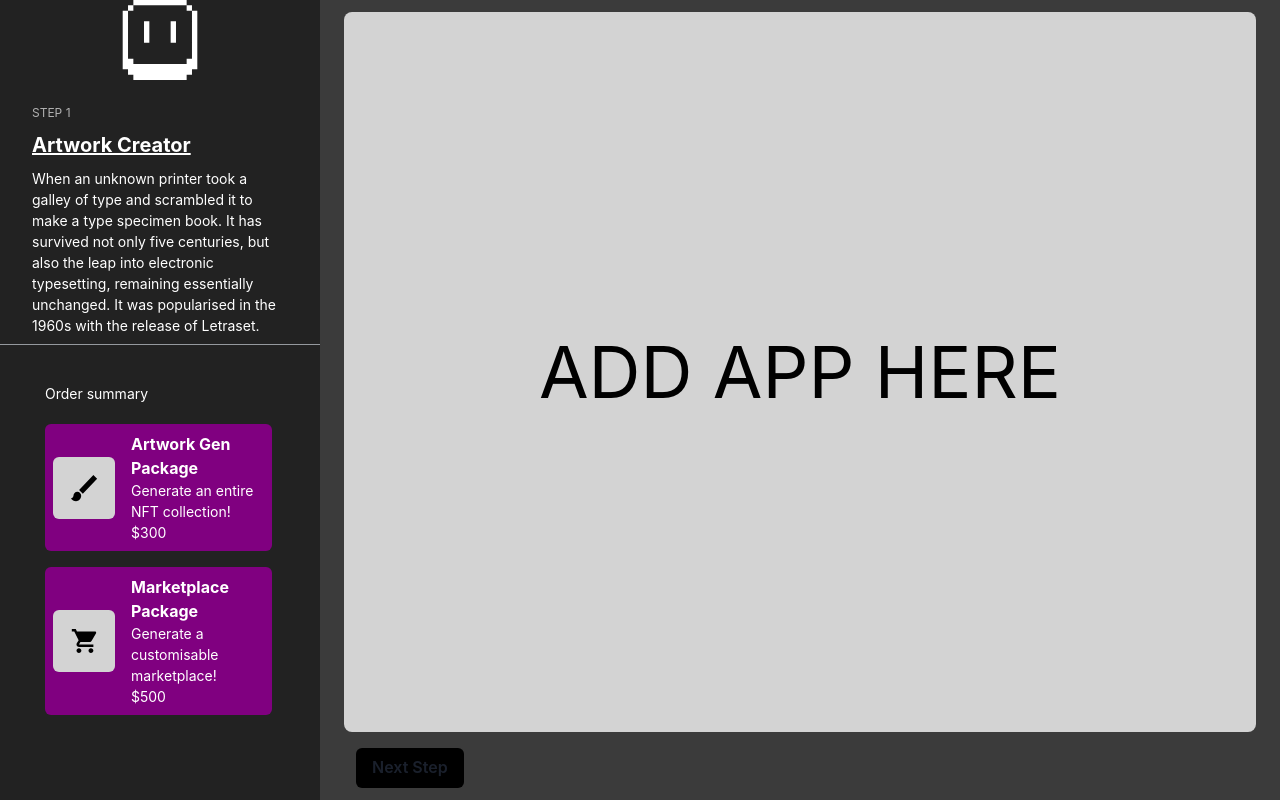
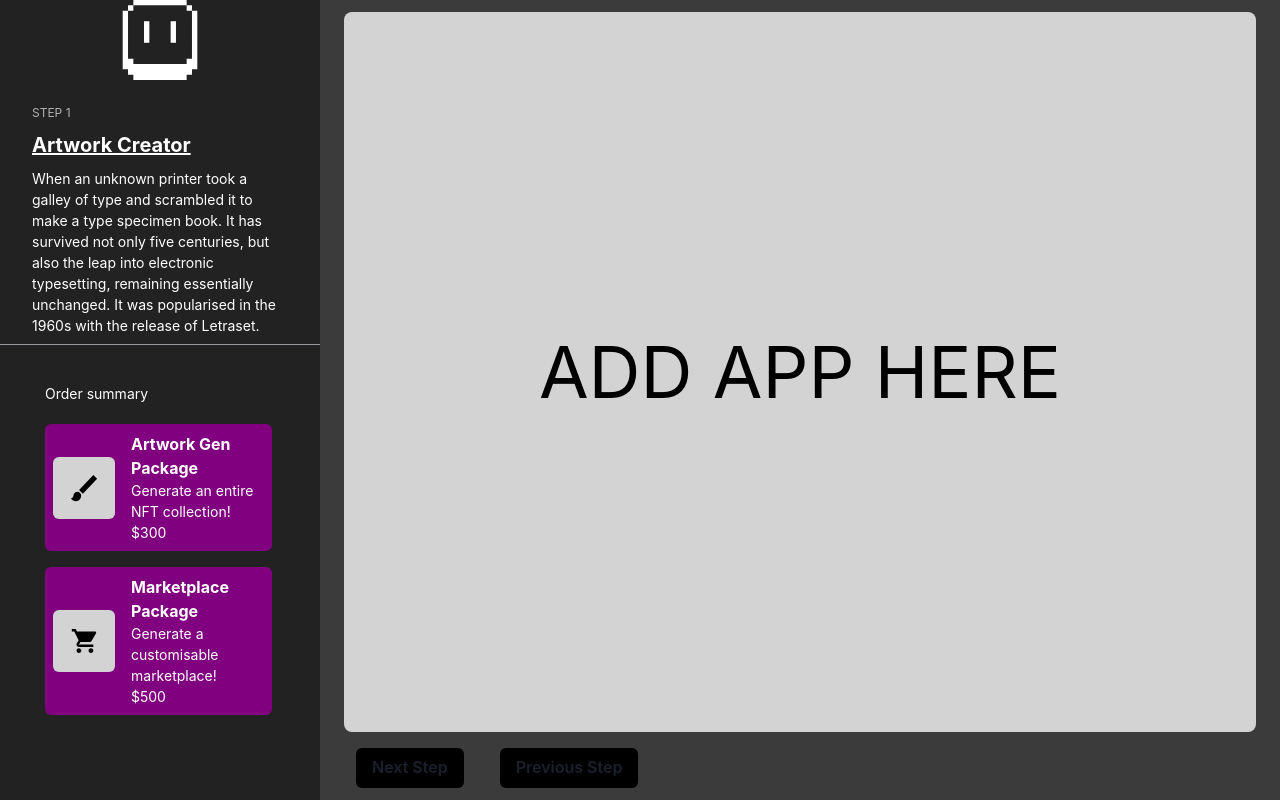
Before and after one commit to AndreiTotoro/wizard-skeleton, a Next.js app: page / in a window 1280 px wide. Built offline with nearby package versions, Linux system fonts and the light colour scheme.

Commit message:
Add previous step button

```diff
--- a/components/Content.js
+++ b/components/Content.js
@@ -2,8 +2,11 @@ import { Box, Button, Flex, Text, VStack } from '@chakra-ui/react';
 import React from 'react';
 
 export default function Content({ setCurrentStep }) {
-	const handleClick = () => {
+	const handleNextClick = () => {
 		setCurrentStep('Marketplace Creator');
+	};
+	const handlePreviousClick = () => {
+		setCurrentStep('Artwork Creator');
 	};
 
 	return (
@@ -29,16 +32,27 @@ export default function Content({ setCurrentStep }) {
 					ADD APP HERE
 				</Text>
 			</Box>
+			<Box alignSelf="flex-start" display="flex">
+				<Button
+					backgroundColor="black"
+					ml="9"
+					mt="4"
+					px="4"
+					onClick={handleNextClick}
+				>
+					Next Step
+				</Button>
 				<Button
 					backgroundColor="black"
 					alignSelf="flex-start"
 					ml="9"
 					mt="4"
 					px="4"
-				onClick={handleClick}
+					onClick={handlePreviousClick}
 				>
-				Next Step
+					Previous Step
 				</Button>
+			</Box>
 		</Flex>
 	);
 }
```
Lines whose indentation alone changed are shown as unchanged.
